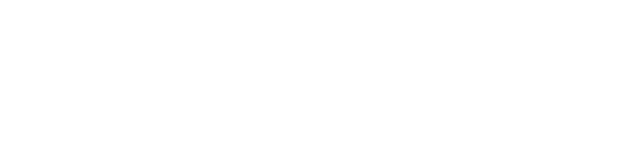
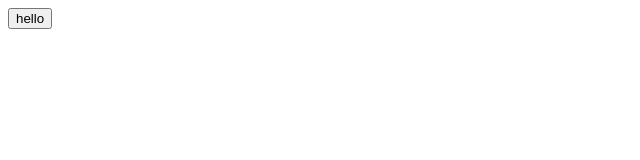
Before and after one commit to googlekeep/dom, a plain HTML site: page index.html in a window 1280 px wide. Shown: the whole page, without its empty margins (0-640 px from the left). Drawn offline with Linux system fonts and the light colour scheme.

Commit message:
on click event

```diff
--- a/index.html
+++ b/index.html
@@ -9,7 +9,7 @@
 </head>
 <body>
 
-
+        <button onclick="console.log('dev')">hello</button>
 
 
 
```
